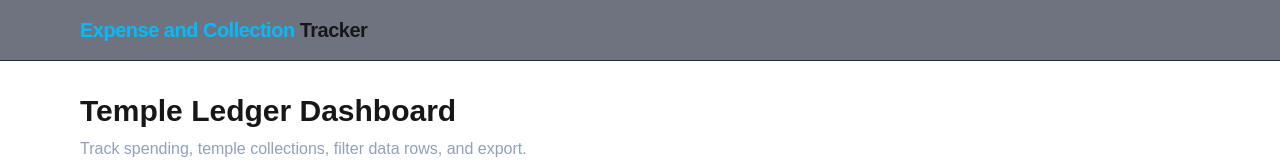
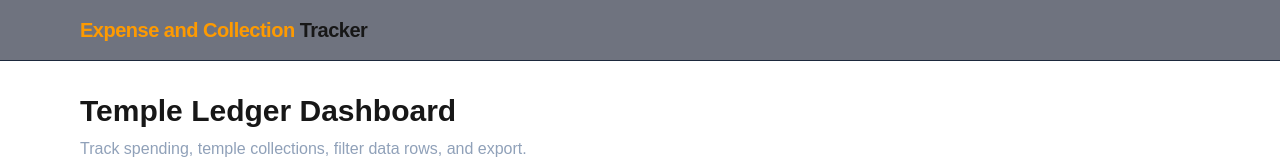
Before and after one commit to evee00011/temple-finance-tracker, a Next.js app: page / in a window 1280 px wide. Shown: the top 160 px of the page. Built offline with nearby package versions, Linux system fonts and the light colour scheme; no server answers; the database is empty.

Commit message:
Change colors

```diff
--- a/src/app/layout.tsx
+++ b/src/app/layout.tsx
@@ -17,7 +17,7 @@ export default function RootLayout({
           <header className="border-b border-slate-800 bg-slate-900/60 backdrop-blur">
             <div className="mx-auto max-w-6xl px-4 py-4">
               <a href="#" className="text-xl font-bold tracking-tight">
-                <span className="text-sky-400">Expense and Collection</span> Tracker
+                <span className="text-amber-500">Expense and Collection</span> Tracker
                 <span className="text-slate-400"></span>
               </a>
             </div>
```
